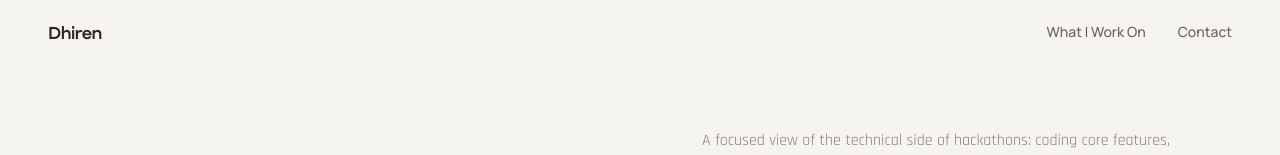
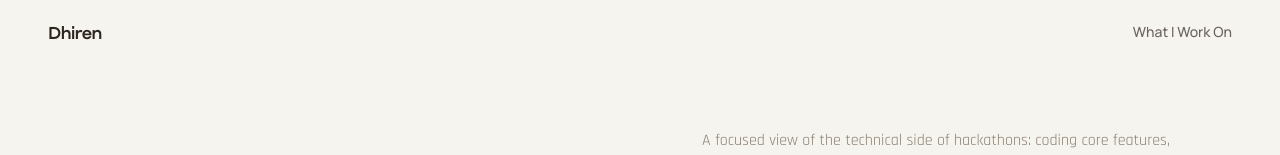
Before and after one commit to dhirendraxd/dhiren_website, a React (Vite) app: page /tech-projects in a window 1280 px wide. Shown: the top 155 px of the page. Built offline with nearby package versions, Linux system fonts and the light colour scheme; the HTML template or start-up script is replaced by a standard one.

Commit message:
fix: prevent Contact link from displaying on non-home pages in Navbar

```diff
--- a/src/components/Navbar.tsx
+++ b/src/components/Navbar.tsx
@@ -80,8 +80,9 @@ const Navbar = () => {
 
           {/* Desktop Nav */}
           <nav className="hidden md:flex items-center gap-8" role="navigation" aria-label="Main navigation">
-            {navLinks.map((link) =>
-              link.name === "Contact" ? (
+            {navLinks.map((link) => {
+              if (link.name === "Contact" && !isHomePage) return null;
+              return link.name === "Contact" ? (
                 <button
                   key={link.name}
                   onClick={scrollToContact}
@@ -97,8 +98,8 @@ const Navbar = () => {
                 >
                   {link.name}
                 </Link>
-              )
-            )}
+              );
+            })}
           </nav>
 
           {/* Mobile Hamburger */}
@@ -150,8 +151,9 @@ const Navbar = () => {
             aria-label="Mobile navigation"
           >
             <div className="px-8 py-4 flex flex-col gap-1">
-              {navLinks.map((link) =>
-                link.name === "Contact" ? (
+              {navLinks.map((link) => {
+                if (link.name === "Contact" && !isHomePage) return null;
+                return link.name === "Contact" ? (
                   <button
                     key={link.name}
                     onClick={scrollToContact}
@@ -168,8 +170,8 @@ const Navbar = () => {
                   >
                     {link.name}
                   </Link>
-                )
-              )}
+                );
+              })}
             </div>
           </motion.nav>
         )}
```
